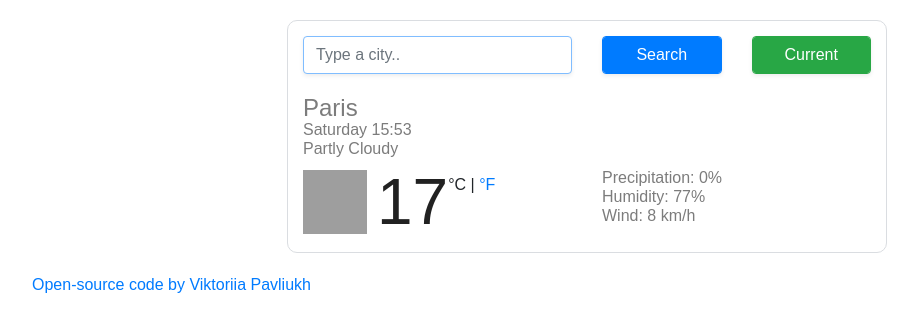
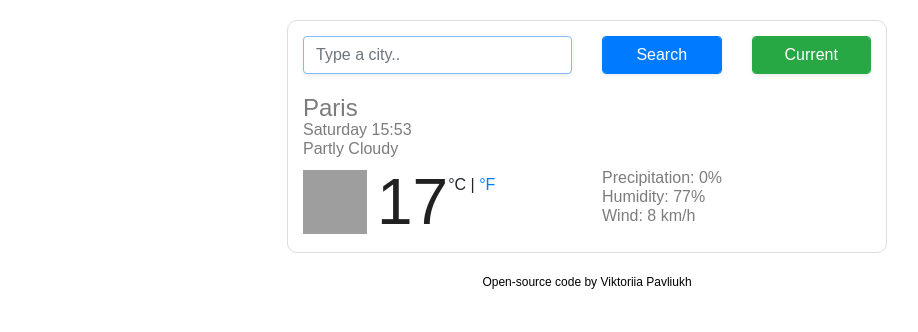
Before and after one commit to ViktoriiaPavliukh/Weather-App, a website built with Parcel: page index.html in a window 1280 px wide. Shown: the whole page, without its empty margins (53-971 px from the left). Built offline with nearby package versions, Linux system fonts and the light colour scheme; grey boxes are pictures that could not be loaded.

Commit message:
Added style to link to GitHub

```diff
--- a/index.html
+++ b/index.html
@@ -81,6 +81,7 @@
       <a
         class="link"
         href="https://github.com/ViktoriiaPavliukh/Weather-App.git"
+        target="_blank"
         >Open-source code by Viktoriia Pavliukh</a
       >
     </div>
--- a/src/styles.css
+++ b/src/styles.css
@@ -53,3 +53,11 @@ li {
 .search-form {
   margin-bottom: 20px;
 }
+.link {
+  display: flex;
+  text-align: center;
+  color: black;
+  text-decoration: none;
+  justify-content: center;
+  font-size: 12px;
+}
```
